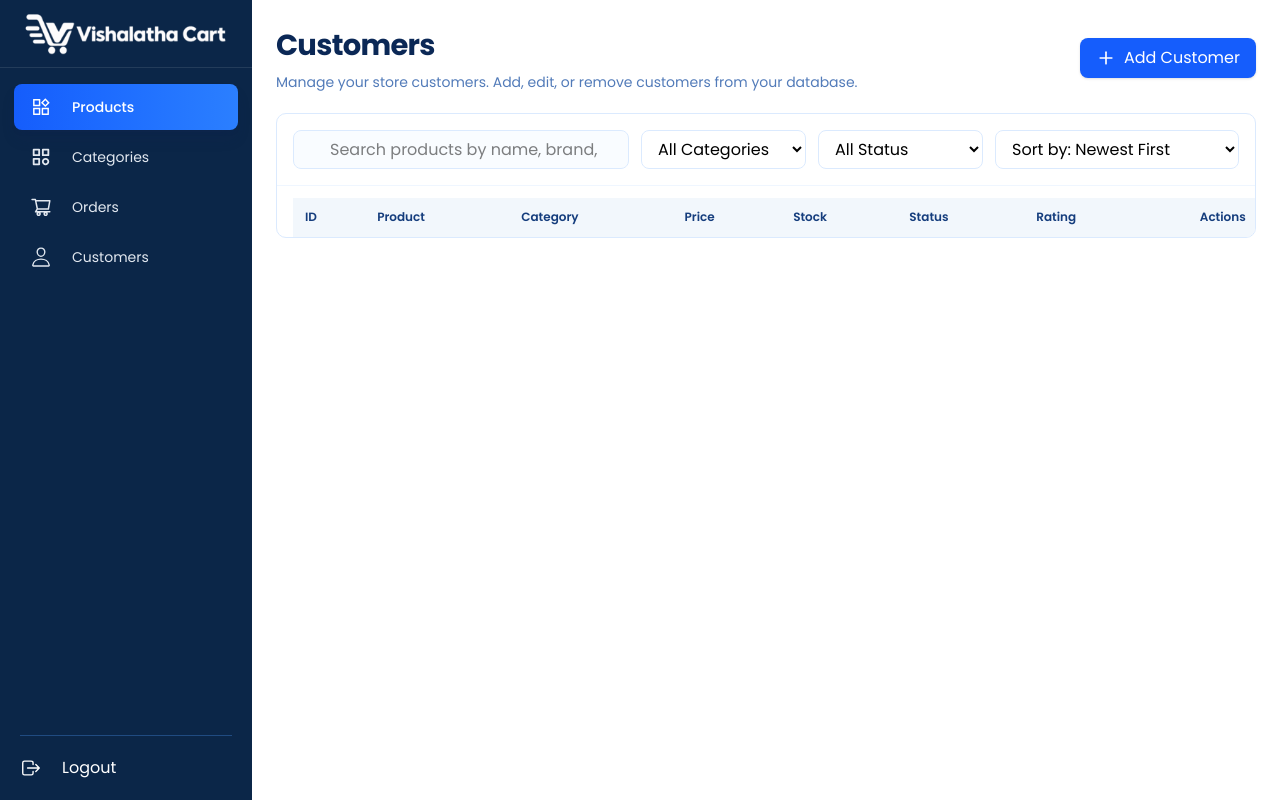
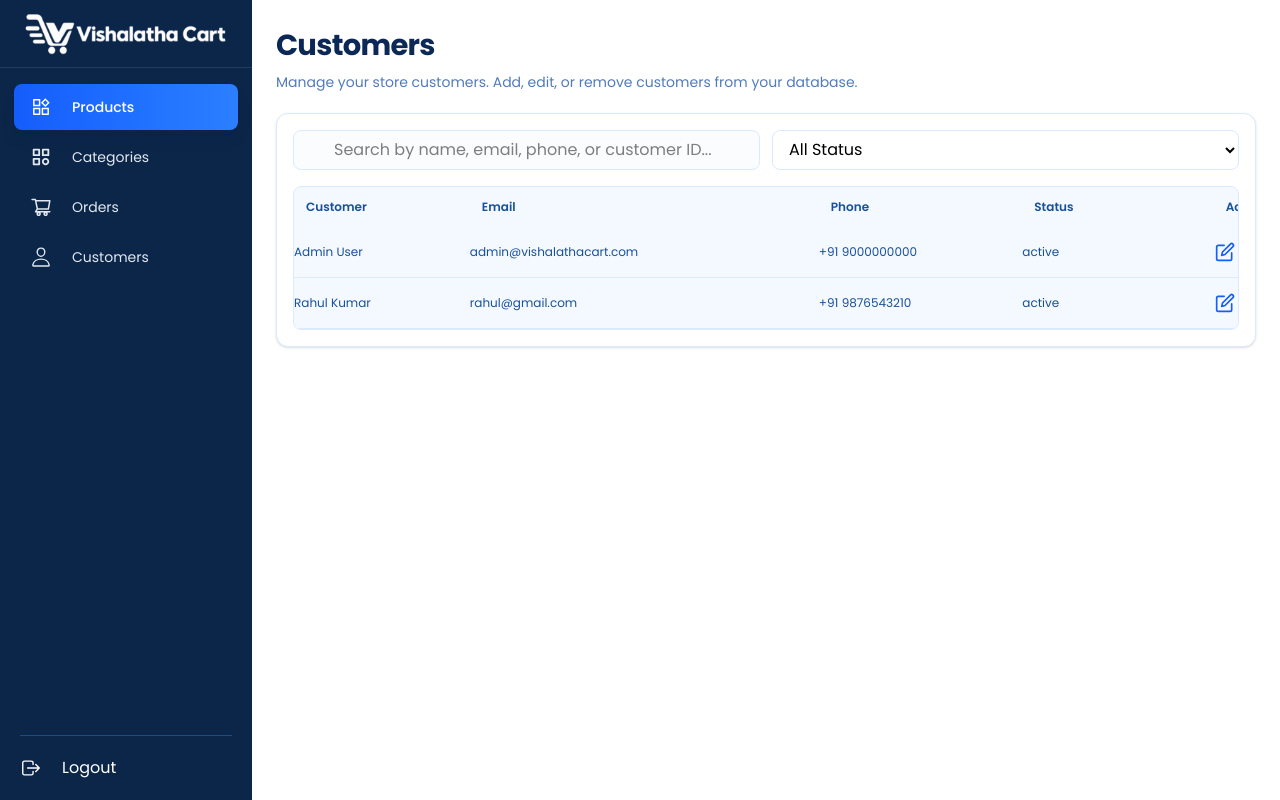
Before and after one commit to devrathul/VishalathaCart, a React (Vite) app: page /admin/customers in a window 1280 px wide. Built offline with nearby package versions, Linux system fonts and the light colour scheme.

Commit message:
admin customer module view customer and delete customer option added

```diff
--- a/src/components/admin/AdminCustomers.jsx
+++ b/src/components/admin/AdminCustomers.jsx
@@ -1,11 +1,13 @@
-import {useSelector} from 'react-redux';
-import { FiPlus } from "react-icons/fi";
-
+import { useSelector,useDispatch } from 'react-redux';
+import { Link } from 'react-router';
+import { FiEdit } from "react-icons/fi";
+import { MdOutlineDelete } from "react-icons/md";
+import {removeUser} from '../../features/users/usersSlice'
 
 const AdminCustomers = () => {
 
-    const productList = useSelector((state) => state.productList.value);
-    console.log(productList);
+    const usersList = useSelector((state) => state.users.value);
+    const dispatch = useDispatch()
 
     return (
         <div className="flex min-w-0 flex-1 flex-col">
@@ -17,77 +19,62 @@ const AdminCustomers = () => {
                             Manage your store customers. Add, edit, or remove customers from your database.
                         </p>
                     </div>
-
-                    <button id="addCustomerBtn" className="flex h-[40px] items-center justify-center gap-2 rounded-lg bg-blue-600 px-4 text-[13px] font-medium text-white shadow-sm transition hover:bg-blue-700">
-                        <FiPlus className="h-5 w-5" />
-                        Add Customer
-                    </button>
                 </section>
 
-                <section className="overflow-hidden rounded-[10px] border border-blue-100 bg-white/80">
+                <section class="rounded-xl border border-blue-100
+                    bg-white p-3 shadow-sm sm:p-4">
 
-                    <div className="filter-controls flex flex-wrap items-center gap-3 border-b border-blue-50 p-4">
+                    <div class="mb-4 grid grid-cols-1 gap-3 md:grid-cols-2 xl:grid-cols-2">
 
-                        <div className="relative min-w-[180px] flex-1">
-                            <i data-lucide="search" className="absolute left-3 top-1/2 h-[19px] w-[19px] -translate-y-1/2 text-blue-500"></i>
-                            <input
-                                id="productSearch"
-                                type="search"
-                                placeholder="Search products by name, brand, or SKU..."
-                                className="h-[39px] w-full rounded-lg border border-blue-100 bg-[#f9fcff] pl-9 pr-3 text-[13px] outline-none focus:border-blue-400 focus:ring-2 focus:ring-blue-100"
-                            />
+                        <div class="relative xl:col-span-1">
+                            <i data-lucide="search"
+                                class="absolute left-3 top-1/2 h-4 w-4 -translate-y-1/2 text-slate-400"></i>
+
+                            <input id="searchInput" type="search"
+                                placeholder="Search by name, email, phone, or customer ID..."
+                                class="h-10 w-full rounded-lg border border-blue-100 bg-slate-50/50 pl-10 pr-3 text-sm outline-none transition focus:border-blue-400 focus:ring-2 focus:ring-blue-100" />
                         </div>
 
-                        <select id="categoryFilter" className="h-[39px] min-w-[165px] rounded-lg border border-blue-100 bg-white px-3 text-[13px] outline-none focus:border-blue-400">
-                            <option value="">All Categories</option>
-                            <option>Electronics</option>
-                            <option>Sports</option>
-                            <option>Fashion</option>
-                            <option>Computers</option>
-                            <option>Beauty</option>
-                            <option>Bags</option>
+                        <select id="statusFilter"
+                            class="h-10 rounded-lg border border-blue-100 bg-white px-3 text-sm outline-none focus:border-blue-400">
+                            <option value="all">All Status</option>
+                            <option value="active">Active</option>
+                            <option value="inactive">Inactive</option>
                         </select>
 
-                        <select id="statusFilter" className="h-[39px] min-w-[165px] rounded-lg border border-blue-100 bg-white px-3 text-[13px] outline-none focus:border-blue-400">
-                            <option value="">All Status</option>
-                            <option value="Active">Active</option>
-                            <option value="Inactive">Inactive</option>
-                        </select>
-
-                        <select id="sortFilter" className="h-[39px] min-w-[175px] rounded-lg border border-blue-100 bg-white px-3 text-[13px] outline-none focus:border-blue-400">
-                            <option value="newest">Sort by: Newest First</option>
-                            <option value="name">Sort by: Name</option>
-                            <option value="priceLow">Sort by: Price Low to High</option>
-                            <option value="priceHigh">Sort by: Price High to Low</option>
-                            <option value="stock">Sort by: Stock</option>
-                        </select>
+                        <input id="dateFilter" type="date" class="hidden h-10 rounded-lg border border-blue-100 px-3 text-sm" />
                     </div>
 
-                    <div className="custom-scrollbar overflow-x-auto px-4 pt-3">
-                        <table className="w-full min-w-[1000px] border-collapse text-left text-[12px]">
-
-                            <thead>
-                                <tr className="h-[39px] rounded-lg bg-[#f2f7fc] text-[#153d7d]">
-                                    <th className="px-3 font-semibold">ID</th>
-                                    <th className="px-3 font-semibold">Product</th>
-                                    <th className="px-3 font-semibold">Category</th>
-                                    <th className="px-3 font-semibold">Price</th>
-                                    <th className="px-3 font-semibold">Stock</th>
-                                    <th className="px-3 font-semibold">Status</th>
-                                    <th className="px-3 font-semibold">Rating</th>
-                                    <th className="rounded-r-lg px-3 text-center font-semibold">Actions</th>
+                    <div class="overflow-x-auto rounded-lg border border-blue-100">
+                        <table class="w-full min-w-[1050px] text-left text-xs">
+                            <thead class="bg-blue-50/70 text-[#18519b]">
+                                <tr>
+                                    <th class="px-3 py-3 font-semibold">Customer</th>
+                                    <th class="px-3 py-3 font-semibold">Email</th>
+                                    <th class="px-3 py-3 font-semibold">Phone</th>
+                                    <th class="px-3 py-3 font-semibold">Status</th>
+                                    <th class="px-3 py-3 text-center font-semibold">Actions</th>
                                 </tr>
+                                {usersList.map((user) => (<tr className="h-12.5 border-b border-blue-100 hover:bg-blue-50">
+                                    <td>{user.firstName} {user.lastName}</td>
+                                    <td>{user.email}</td>
+                                    <td>{user.phone}</td>
+                                    <td>{user.status}</td>
+                                    <td className="rounded-r-lg px-3 text-center flex items-center align-center justify-center h-12.5 gap-5">
+                                        <Link className="text-blue-600 hover:text-blue-900" to="">
+                                            <FiEdit className="h-5 w-5" />
+                                        </Link>
+                                        <button className="ml-2 text-red-600 hover:text-red-900" onClick={()=>{dispatch(removeUser(user.id))}}>
+                                            <MdOutlineDelete className="h-5 w-5" />
+                                        </button>
+                                    </td>
+                                </tr>))}
                             </thead>
 
-                            <tbody id="productTableBody">
+                            <tbody id="customerTable" class="divide-y divide-blue-100 bg-white">
                             </tbody>
                         </table>
-
-                        <p id="emptyMessage" className="hidden py-12 text-center text-sm text-slate-500">
-                            No products found. Try changing your search or filters.
-                        </p>
                     </div>
-
                 </section>
             </main>
         </div>
--- a/src/features/users/usersSlice.js
+++ b/src/features/users/usersSlice.js
@@ -37,7 +37,7 @@ const userList = [
         "role": "customer",
         "status": "active",
         "profile": {
-            "avatar": "",
+            "image": "",
             "gender": null,
             "dateOfBirth": null,
             "address": {
@@ -63,9 +63,13 @@ export const usersSlice = createSlice({
         setUsers: (state, action) => {
             state.value = [...state.value, action.payload]
         },
+        removeUser: (state, action) => {
+            const userID = action.payload
+            state.value = state.value.filter(user => user.id !== userID)
+        }
     },
 })
 
-export const { setUsers } = usersSlice.actions
+export const { setUsers, removeUser } = usersSlice.actions
 
 export default usersSlice.reducer
```
